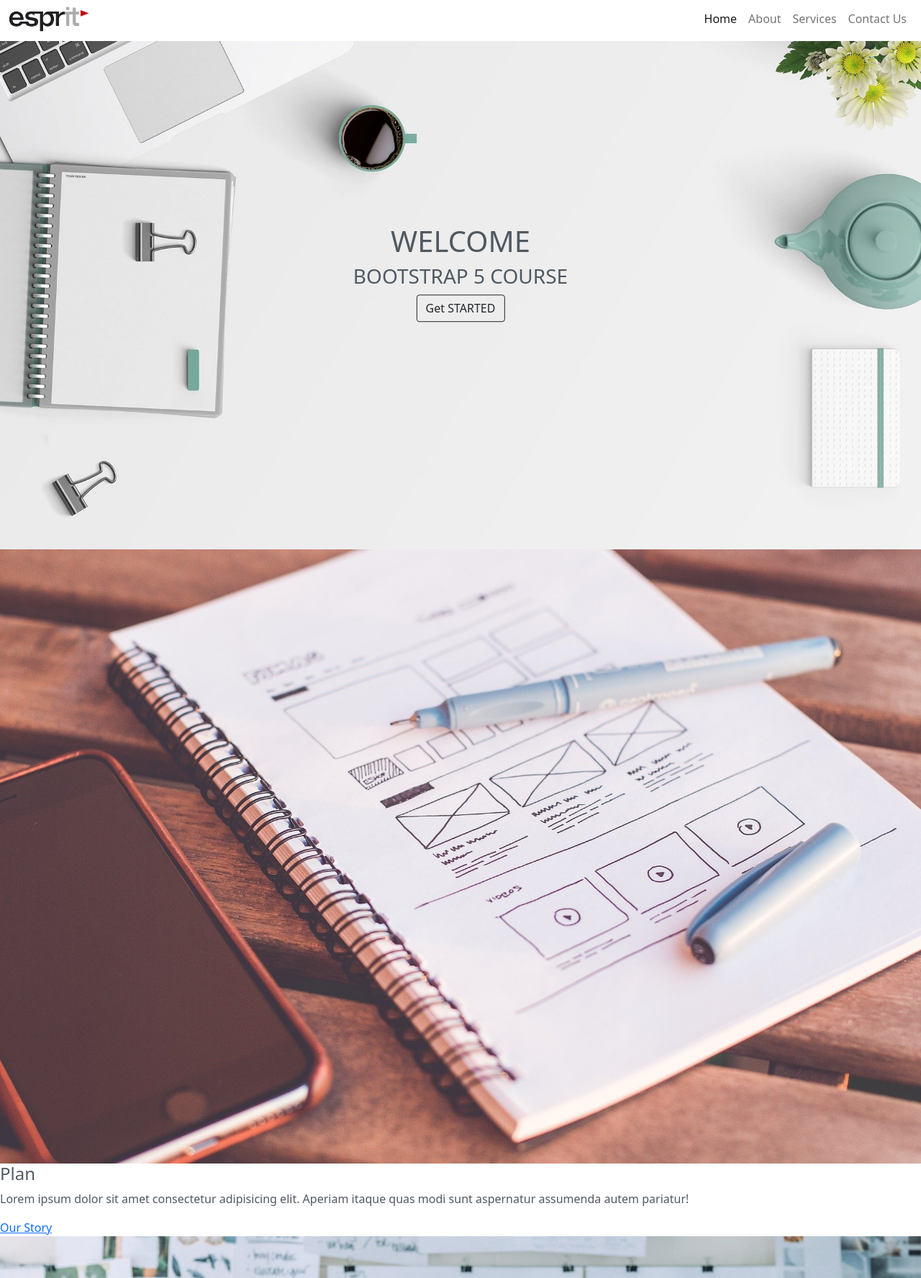
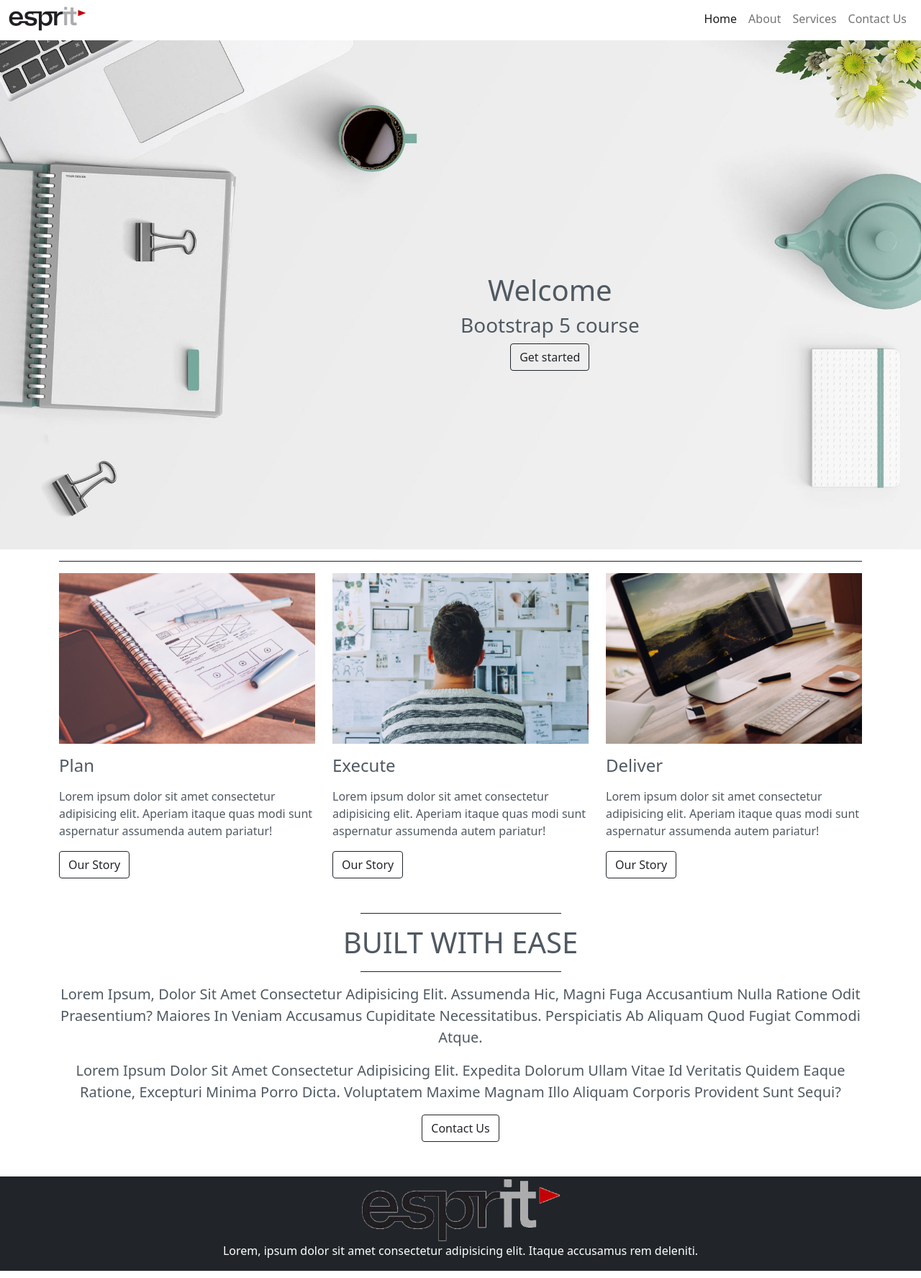
Before and after one commit to Integration-WEB/workshop3-aymenbenhassine, a plain HTML site: page index.html in a window 1280 px wide. Shown: the part 5-1780 px from the top of the page at 72% size. Drawn offline with nearby package versions, Linux system fonts and the light colour scheme.

Commit message:
workshop3

```diff
--- a/css/style.css
+++ b/css/style.css
@@ -16,16 +16,15 @@ body {
 #contact {
   z-index: 1000;
 }
-
 .navbar-expand-lg{
-  background-color : #FFFFFF !important;
+  background-color:white!important;
 }
 .caption{
-  top: 50%;
+  top:50%;
   left: 50%;
-  position: absolute;
-  display: inline-block;
-  text-align: center;
+  position:absolute;
+
+
 }
 .contenu{
   position: relative;
@@ -34,7 +33,20 @@ body {
 
 
 /*============= FOOTER =============*/
+ul.social{
+  list-style-type:none;
+  max-width: 16rem;
+  margin: 0 auto;
 
+}
+i{
+  font-size: 2rem;
+  color: white;
+}
+i:hover{
+  font-size: 2rem;
+  color: rgb(190, 16, 16);
+}
 
 /*===== FIXED BACKGROUND IMG =====*/
 .fixed {
--- a/index.html
+++ b/index.html
@@ -8,21 +8,17 @@
     <link rel="stylesheet" href="css/style.css">
 
 </head>
-<body>
+<div id="home">
 
-<!-- Start Home section-->
+        <nav class="navbar navbar-expand-lg navbar-light  fixed-top" id="navbarResponsive">
+            <div class="container-fluid">
+              <a href="#" class="navbar-brand"><img src="img/logo.png" alt="" class="w-25"></a>
 
-
-        <div class="" id="Home">
-            <nav class="navbar navbar-expand-lg navbar-light bg-light fixed-top">
-                <div class="container-fluid">
-                    <a href="#" class=""><img src="img/logo.png" alt="" class="navbar-brand w-25"></a>
-                    <button class="navbar-toggler" type="button" data-bs-toggle="collapse" data-bs-target="#navbarNav"
-                        aria-controls="navbarNav" aria-expanded="false" aria-label="Toggle navigation">
+              <button class="navbar-toggler" type="button" data-bs-toggle="collapse" data-bs-target="#navbarNav" aria-controls="navbarNav" aria-expanded="false" aria-label="Toggle navigation">
                 <span class="navbar-toggler-icon"></span>
               </button>
-                    <div class="collapse navbar-collapse flex-row-reverse" id="navbarNav">
-                        <ul class="navbar-nav">
+              <div class="collapse navbar-collapse" id="navbarNav">
+                <ul class="navbar-nav ms-auto">
                   <li class="nav-item">
                     <a class="nav-link active" aria-current="page" href="#home">Home</a>
                   </li>
@@ -33,50 +29,60 @@
                     <a class="nav-link" href="#service">Services</a>
                   </li>
                   <li class="nav-item">
-                                <a class="nav-link" href="#contact">Contact Us</a>
+                    <a class="nav-link " href="#contact">Contact Us</a>
                   </li>
                 </ul>
               </div>
+
+
             </div>
           </nav>
+
+
+
+
+
+
+
     <div class="contenu">
     <img src="img/desktop.jpg" alt="esprit" class="img-fluid">
-                <div class="caption d-flex flex-column align-items-center div-center text-center start-50 translate-middle position-absolute top-50 text-uppercase">
-                    <h1>Welcome</h1>
+    <div class="caption d-flex flex-column align-items-center   ">
+        <h1 class="">Welcome</h1>
         <h3>Bootstrap 5 course</h3>
-                    <button type="button" class="btn btn-outline-dark"> Get STARTED</button>
+        <a href="#" class="btn btn-outline-dark">Get started</a>
     </div>
 </div>
+
 </div>
 <!-- End Home section -->
 
 <!-- Start About section-->
-<div class="" id="about">
-    <div class=""></div>
-    <div class="">
+<div class="container" id="about">
+    <div class="border-top border-dark my-3 w-100"></div>
+    <div class="row">
 
-        <div class="">
+        <div class="col-md-4 ">
             <img src="img/1.jpg" alt="" class="img-fluid">
-            <h4 class="">Plan</h4>
+            <h4 class="my-3">Plan</h4>
             <p>Lorem ipsum dolor sit amet consectetur adipisicing elit. Aperiam itaque quas modi sunt aspernatur
                 assumenda autem pariatur!</p>
-            <a href="#" class="">Our Story</a>
+            <a href="#" class="btn btn-outline-dark">Our Story</a>
         </div>
 
-        <div class="">
+        <div class="col-md-4">
             <img src="img/2.jpg" alt="" class="img-fluid">
-            <h4 class="">Execute</h4>
+            <h4 class="my-3">Execute</h4>
             <p>Lorem ipsum dolor sit amet consectetur adipisicing elit. Aperiam itaque quas modi sunt aspernatur
                 assumenda autem pariatur!</p>
-            <a href="#" class="">Our Story</a>
+            <a href="#" class="btn btn-outline-dark">Our Story</a>
         </div>
 
-        <div class="">
+        <div class="col-md-4">
             <img src="img/3.jpg" alt="" class="img-fluid">
-            <h4 class="">Deliver</h4>
+            <h4 class="my-3">Deliver</h4>
             <p>Lorem ipsum dolor sit amet consectetur adipisicing elit. Aperiam itaque quas modi sunt aspernatur
                 assumenda autem pariatur!</p>
-            <a href="#" class="">Our Story</a>
+            <a href="#" class="btn btn-outline-dark">Our Story</a>
         </div>
 
     </div>
@@ -86,7 +92,7 @@
 
 <!-- End About section -->
 
-<!-- Start Fixed Background IMG -->
+<!-- Start Fixed Background IMG
 
 <div class="fixed-background" id="service">
     <div class="services">
@@ -106,40 +112,41 @@
         </div>
     </div>
 </div>
+End Fixed Background IMG -->
 
-<!-- End Fixed Background IMG -->
-
-<div id="contact" class="">
-    <div class="">
-        <div class=""></div>
-        <h1 class="">Built with ease</h1>
-        <div class=""></div>
-        <p class="">Lorem ipsum, dolor sit amet consectetur adipisicing elit. Assumenda hic, magni fuga accusantium
+<div id="contact" class="container mt-5">
+    <div class="text-center">
+        <div class="border-top border-dark w-25 mx-auto my-3"></div>
+        <h1 class="text-uppercase">Built with ease</h1>
+        <div class="border-top border-dark w-25 mx-auto my-3"></div>
+        <p class="text-capitalize lead">Lorem ipsum, dolor sit amet consectetur adipisicing elit. Assumenda hic, magni fuga accusantium
             nulla ratione odit praesentium? Maiores in veniam accusamus cupiditate necessitatibus. Perspiciatis ab
             aliquam quod fugiat commodi atque.</p>
-        <p class="">Lorem ipsum dolor sit amet consectetur adipisicing elit. Expedita dolorum ullam vitae id
+        <p class="text-capitalize lead">Lorem ipsum dolor sit amet consectetur adipisicing elit. Expedita dolorum ullam vitae id
             veritatis quidem eaque ratione, excepturi minima porro dicta. Voluptatem maxime magnam illo aliquam corporis
             provident sunt sequi?</p>
-        <a href="#" class="">Contact Us</a>
+        <a href="#" class="btn btn-outline-dark mb-5">Contact Us</a>
     </div>
 </div>
 
-<footer>
+<footer class="bg-dark text-white">
+    <div class="container">
         <div class="">
-        <div class="">
-            <div class="">
-                <img src="img/logo.png" alt="" class="img-fluid">
+            <div class="text-center">
+                <img src="img/logo.png" alt="" class="img-fluid w-25">
                 <p>Lorem, ipsum dolor sit amet consectetur adipisicing elit. Itaque accusamus rem deleniti.</p>
-                <ul class="">
-                    <li><a href="#"><i class="fab fa-facebook"></i></a></li>
-                    <li><a href="#"><i class="fab fa-twitter"></i></a></li>
-                    <li><a href="#"><i class="fab fa-instagram"></i></a></li>
-                    <li><a href="#"><i class="fab fa-youtube"></i></a></li>
+
+                <ul  class="social d-flex justify-content-between">
+                    <li><a href="#"><i class="bi bi-facebook"></i></a></li>
+                    <li><a href="#"><i class="bi bi-twitter"></i></a></li>
+                    <li><a href="#"><i class="bi bi-instagram"></i></a></li>
+                    <li><a href="#"><i class="bi bi-youtube"></i></a></li>
                 </ul>
             </div>
         </div>
     </div>
 </footer>
+
 <script src="https://cdn.jsdelivr.net/npm/bootstrap@5.1.3/dist/js/bootstrap.bundle.min.js" integrity="sha384-ka7Sk0Gln4gmtz2MlQnikT1wXgYsOg+OMhuP+IlRH9sENBO0LRn5q+8nbTov4+1p" crossorigin="anonymous"></script>
 </body>
 </html>
```
Lines whose indentation alone changed are shown as unchanged.
